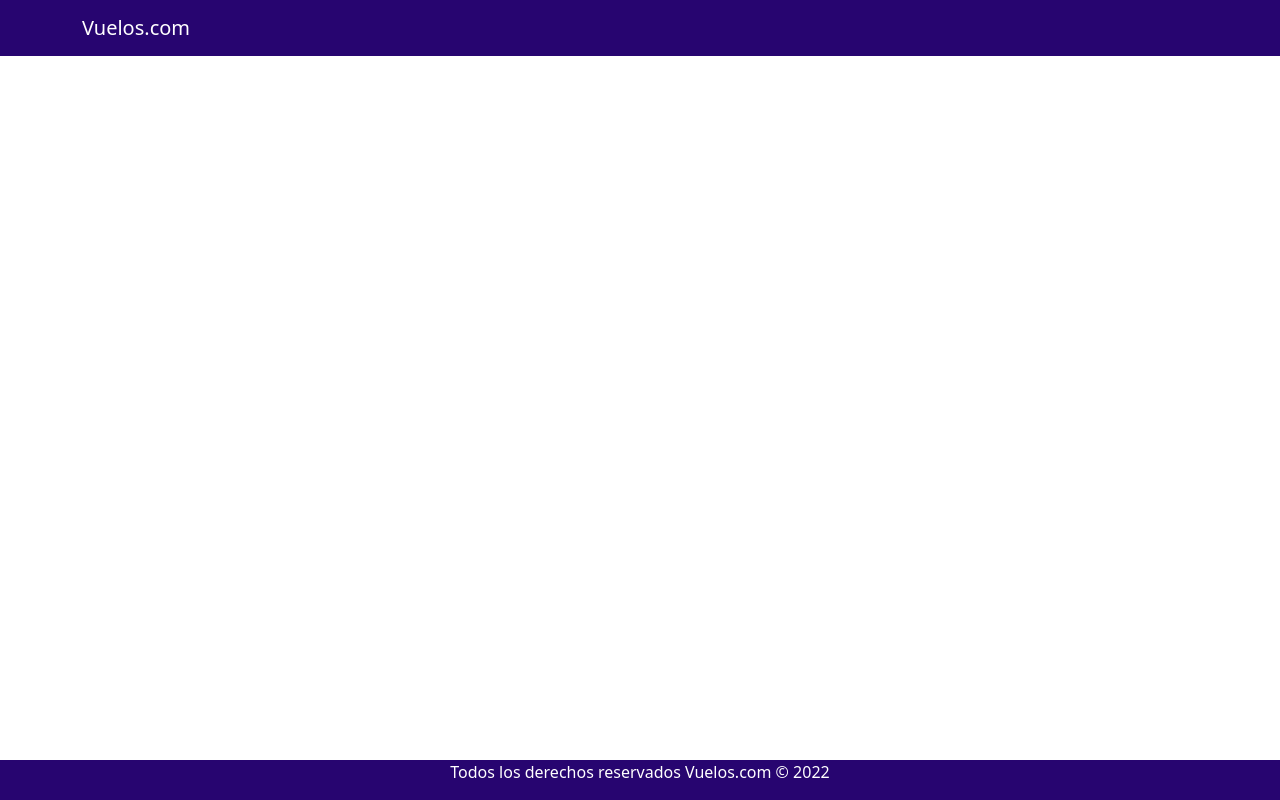
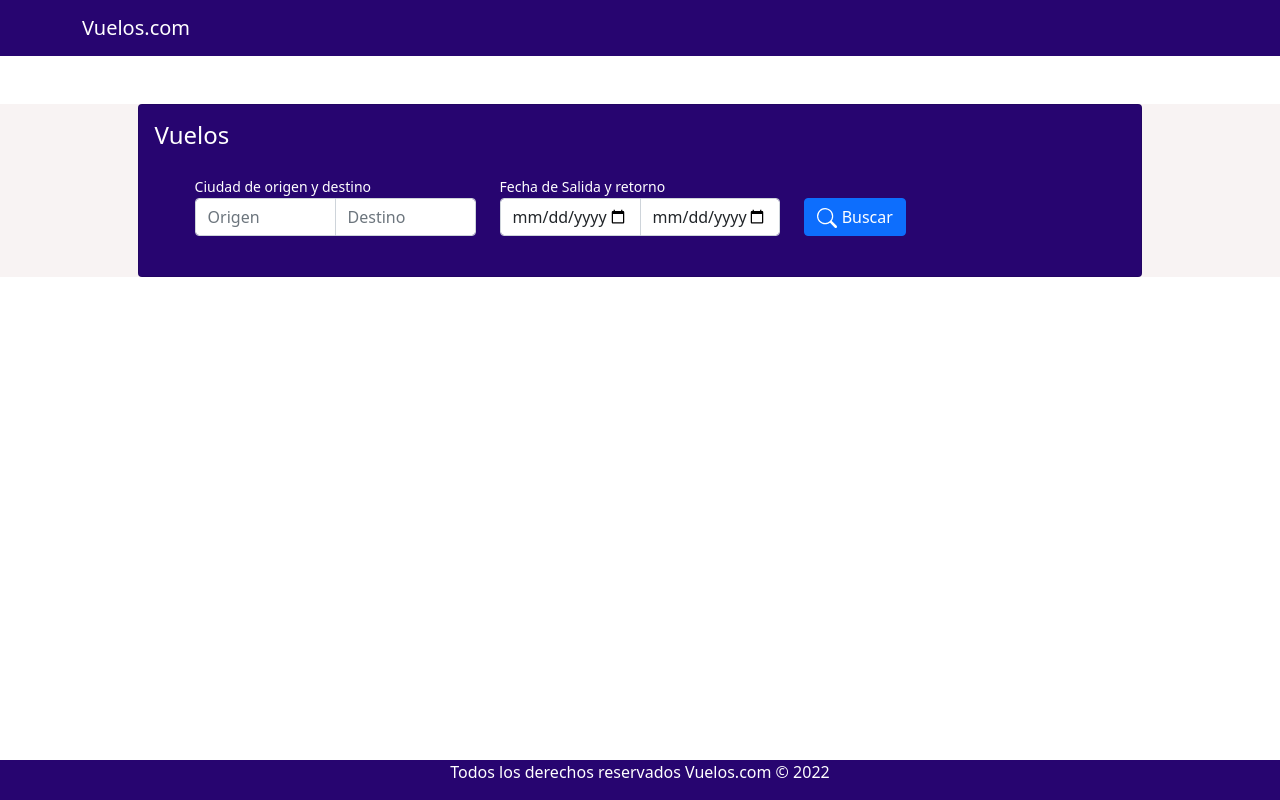
Before and after one commit to Mark090999/challenge-front, a Vue app: page / in a window 1280 px wide. Built offline with nearby package versions, Linux system fonts and the light colour scheme.

Commit message:
Add main search

```diff
--- a/src/views/Home.vue
+++ b/src/views/Home.vue
@@ -1,9 +1,41 @@
 <template>
   <b-container class="bv-example-row" align-v="center" fluid>
       <b-row class="buscador">
-        <b-col></b-col>
-        <b-col></b-col>
-        <b-col></b-col>
+        <div>
+          <b-card id="principal" title="Vuelos" sub-title="">
+            <b-card-body>
+              <b-container class="bv-example-row">
+                <b-row>
+                  <b-col>
+                    <label for="ori" style="font-size: 14px;">Ciudad de origen y destino</label>
+                    <b-input-group size="md">
+                      <b-form-input list="my-cities" id="ori" placeholder="Origen"></b-form-input>
+                      <b-form-input list="my-cities" placeholder="Destino"></b-form-input>
+                    </b-input-group>
+                  </b-col>
+                  <b-col>
+                    <label for="ori" style="font-size: 14px;">Fecha de Salida y retorno</label>
+                    <b-input-group size="md">
+                      <b-form-input placeholder="Salida" type="date"></b-form-input>
+                      <b-form-input placeholder="Retorno" type="date"></b-form-input>
+                    </b-input-group>
+                  </b-col>
+                  <b-col>
+                    <label for="ori" style="font-size: 14px;"></label>
+                    <b-input-group size="md">
+                    <b-button variant="primary" size="md" class="mb-2">
+                      <b-icon icon="search" aria-hidden="true"></b-icon> Buscar
+                    </b-button>
+                    </b-input-group>
+                  </b-col>
+                </b-row>
+              </b-container>
+              <datalist id="my-cities">
+                <option v-for="city in cities" :key="city">{{ city }}</option>
+              </datalist>
+            </b-card-body>
+          </b-card>
+        </div>
       </b-row>
   </b-container>
 </template>
@@ -15,16 +47,20 @@ export default {
   },
   data() {
     return {
-      count: 0,
-      selected: null,
-        options: [
-          { value: 'A', text: 'Option A (from options prop)' },
-          { value: 'B', text: 'Option B (from options prop)' }
-        ]
+      cities: ['Quito', 'Loja', 'Macara']
     };
   },
 };
 </script>
 
 <style scoped>
+.buscador{
+  background-color: #f8f3f3fa;
+}
+#principal{
+  width: 80%;
+  margin: auto;
+  background-color: #270570;
+  color: white;
+}
 </style>
```
